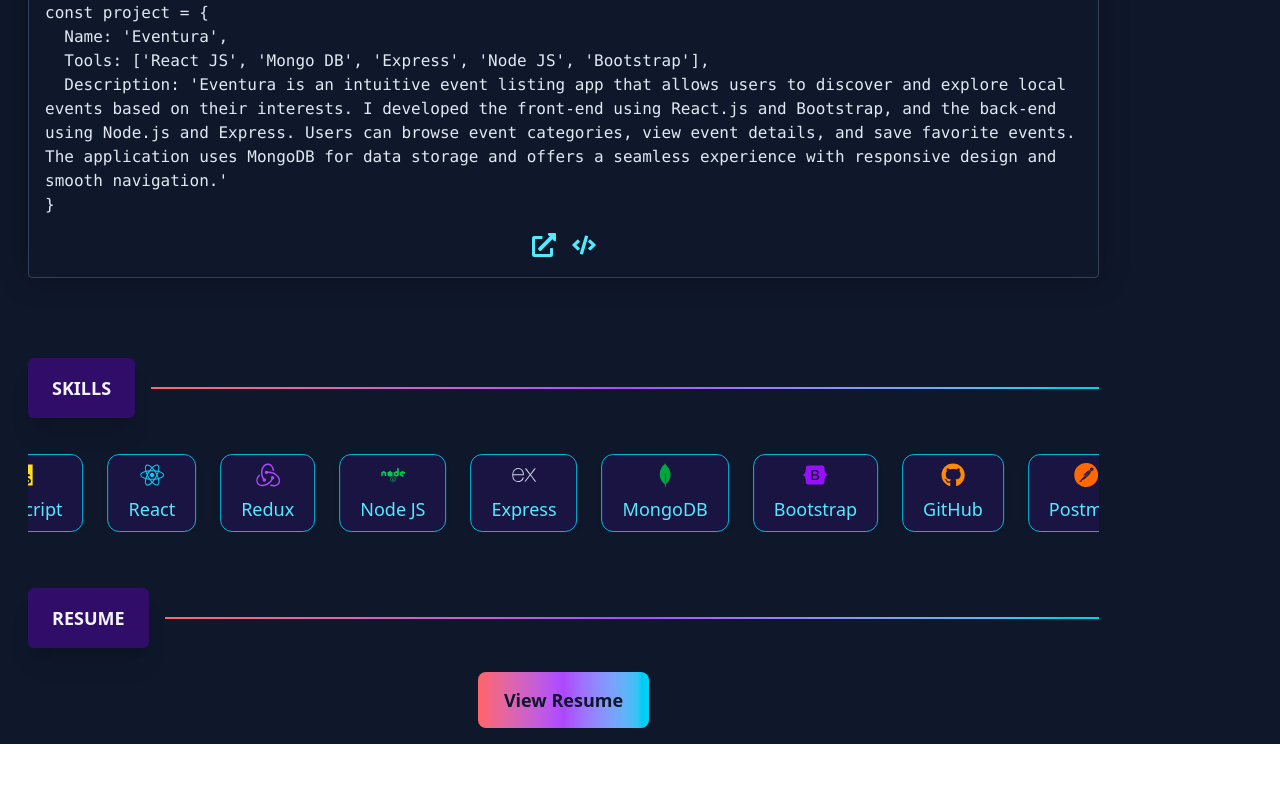
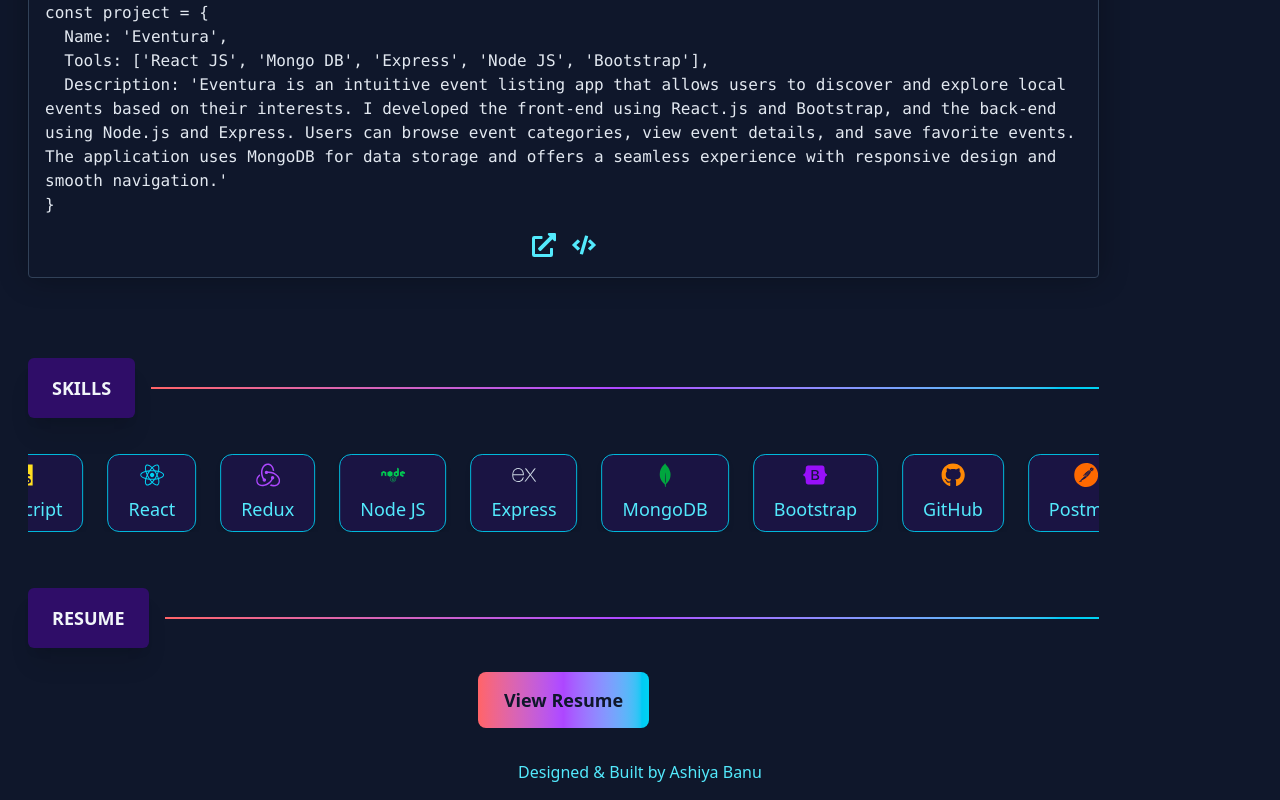
Before and after one commit to ashiyaman/V2.ashiyaman, a React (Vite) app: page / in a window 1280 px wide. Shown: the part 1663-2463 px from the top of the page. Before the commit the page ends 2407 px from the top, so only its background shows below. Built offline with nearby package versions, Linux system fonts and the light colour scheme.

Commit message:
chore: Add footer

```diff
--- a/src/App.jsx
+++ b/src/App.jsx
@@ -1,5 +1,6 @@
 import About from "./components/About"
 import Contact from "./components/Contact"
+import Footer from "./components/Footer"
 import Home from "./components/Home"
 import Navbar from "./components/Navbar"
 import Resume from "./components/Resume"
@@ -15,6 +16,7 @@ function App() {
         <Work />
         <Skills />
         <Resume />
+        <Footer />
         <Contact />
     </div>
   )
--- /dev/null
+++ b/src/components/Footer.jsx
@@ -0,0 +1,9 @@
+const Footer = () => {
+    return(
+        <footer className="h-14 shadow-xl/20 bg-inherit flex justify-center py-4">
+            <p className="text-cyan-300 ">Designed & Built by Ashiya Banu</p>
+        </footer>
+    )
+}
+
+export default Footer
```
